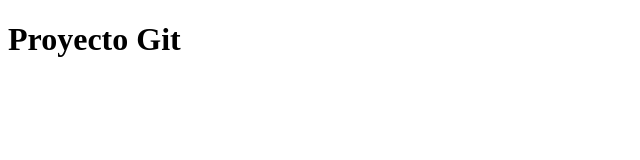
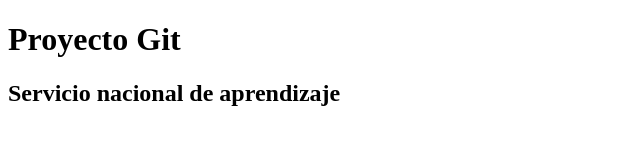
Before and after one commit to Daniela-Gomez15/GitProyecto, a plain HTML site: page index.html in a window 1280 px wide. Shown: the whole page, without its empty margins (0-640 px from the left). Drawn offline with Linux system fonts and the light colour scheme.

Commit message:
agregamos subtitulo

```diff
--- a/index.html
+++ b/index.html
@@ -11,6 +11,8 @@
 
     <h1>  Proyecto Git</h1>
 
+    <h2>  Servicio nacional de aprendizaje</h2>
+
 
 </body>
 </html>
```
